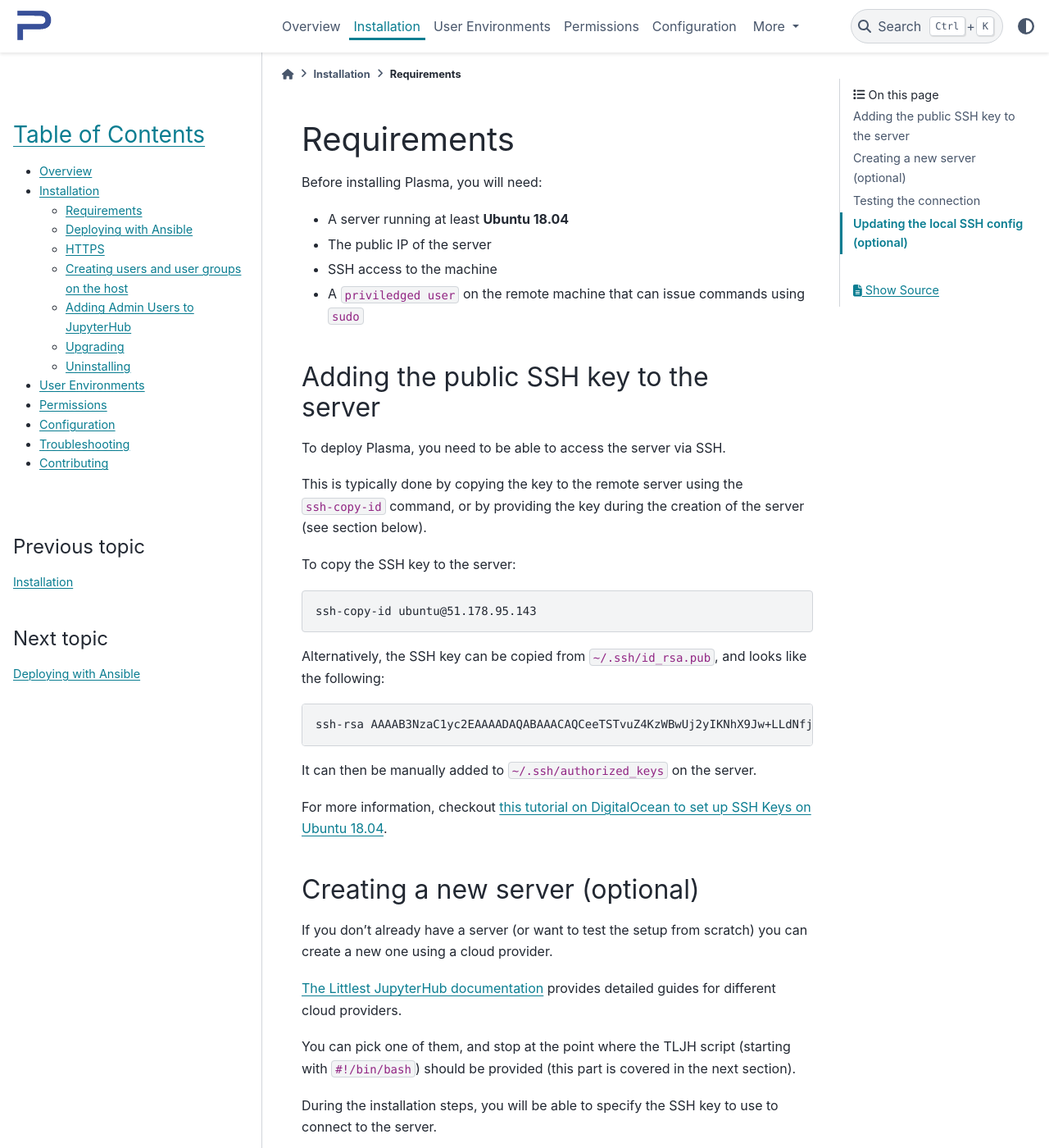
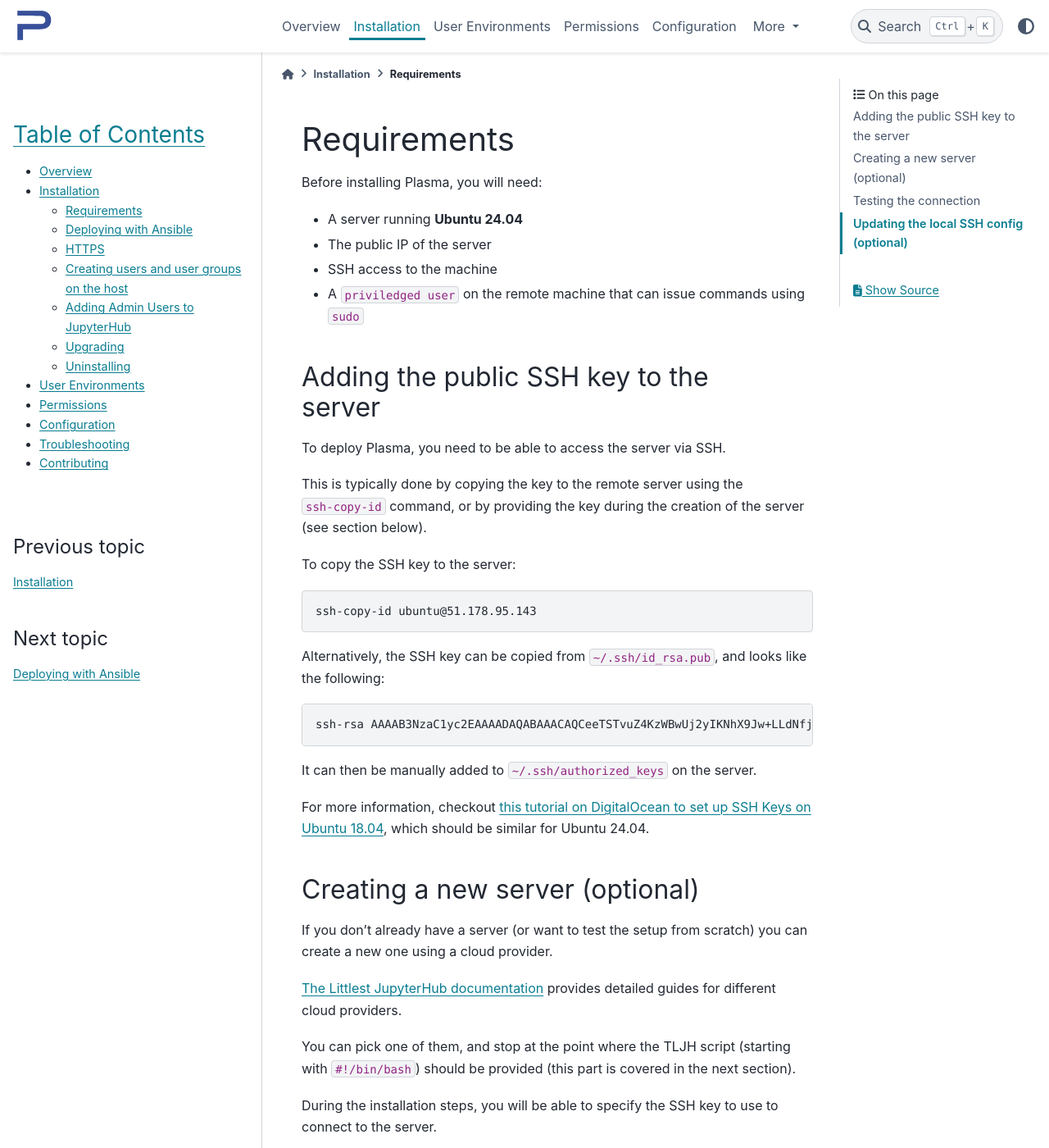
Before and after one commit to plasmabio/plasma, a Sphinx documentation site: the page built from docs/install/requirements.md, in a window 1280 px wide and 1400 px high. Shown: the whole window at 82% size. Built offline with Sphinx 7.4.7 and the PyData theme 0.15.4, drawn with Linux system fonts in a browser that asks for light colours.

Commit message:
Update docs

```diff
--- a/docs/install/requirements.md
+++ b/docs/install/requirements.md
@@ -4,7 +4,7 @@
 
 Before installing Plasma, you will need:
 
-- A server running at least **Ubuntu 18.04**
+- A server running **Ubuntu 24.04**
 - The public IP of the server
 - SSH access to the machine
 - A `priviledged user` on the remote machine that can issue commands using `sudo`
@@ -32,7 +32,7 @@
 
 It can then be manually added to `~/.ssh/authorized_keys` on the server.
 
-For more information, checkout [this tutorial on DigitalOcean to set up SSH Keys on Ubuntu 18.04](https://www.digitalocean.com/community/tutorials/how-to-set-up-ssh-keys-on-ubuntu-1804).
+For more information, checkout [this tutorial on DigitalOcean to set up SSH Keys on Ubuntu 18.04](https://www.digitalocean.com/community/tutorials/how-to-set-up-ssh-keys-on-ubuntu-1804), which should be similar for Ubuntu 24.04.
 
 (requirements-server)=
 
```
Also changed, not shown: docs/index.md (+1 -1 lines), docs/overview/index.md (+1 -1 lines), 1 other file.
